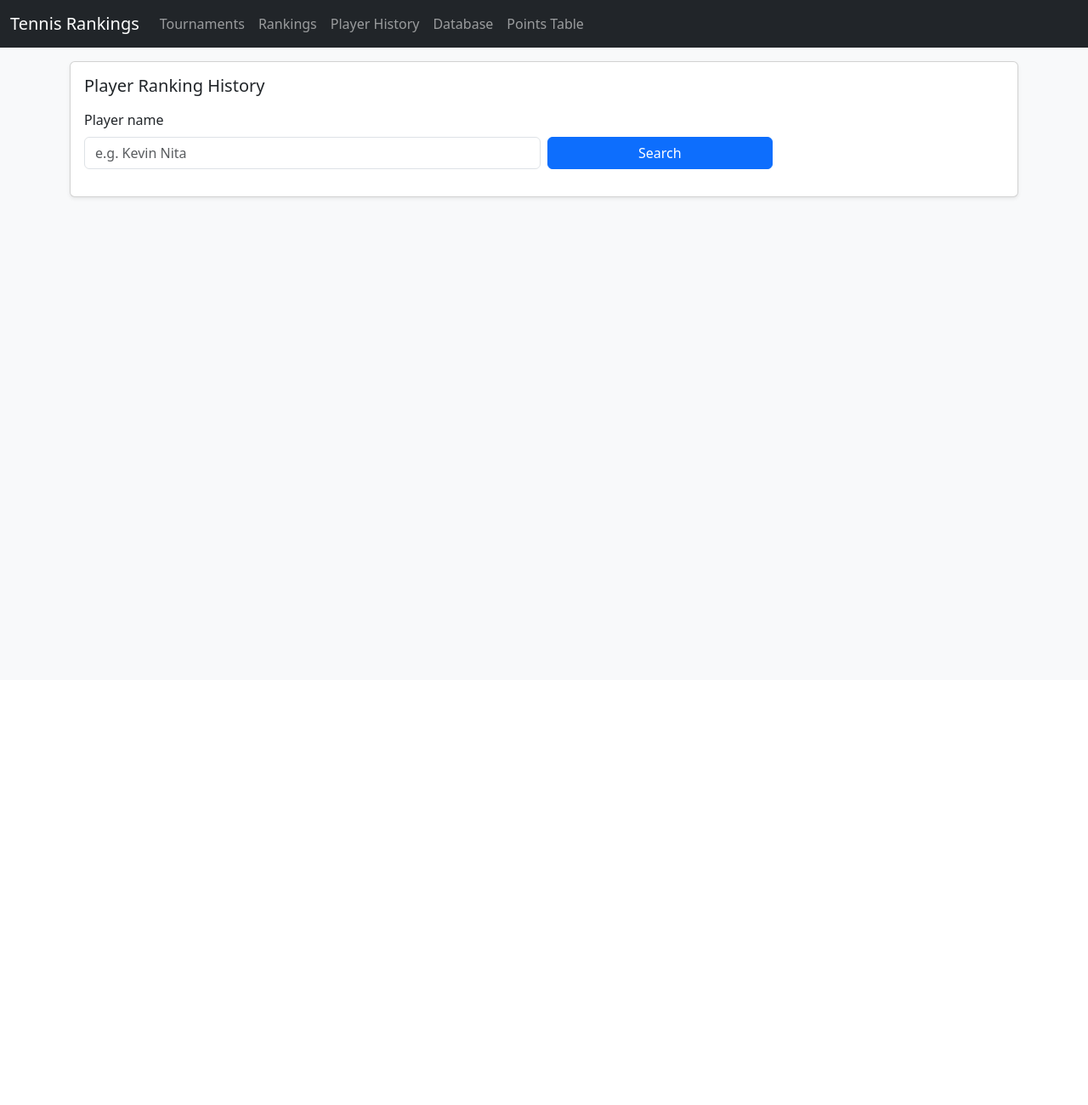
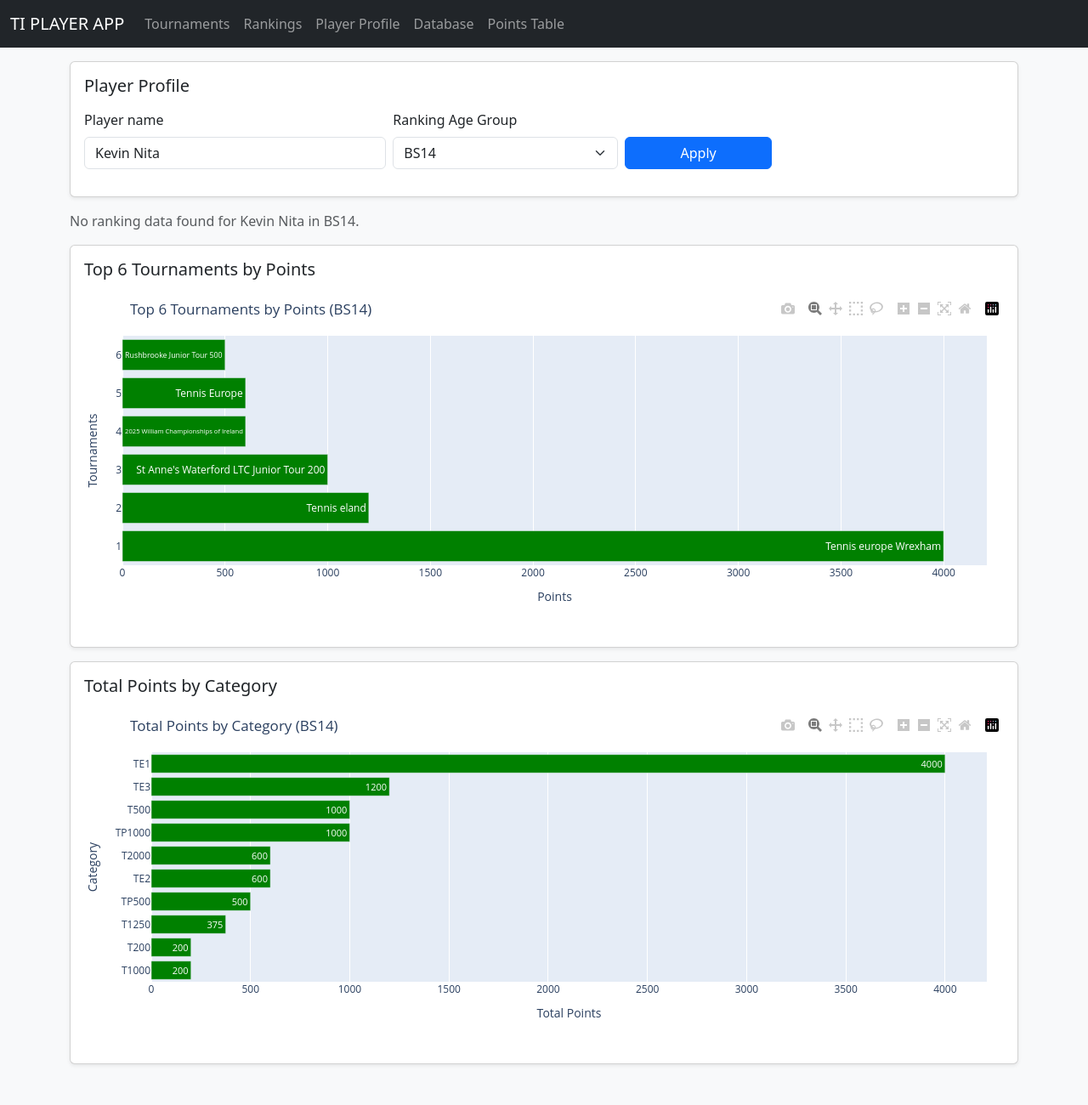
Before and after one commit to JohnNita83/tennis_ranking_app, a Flask app: page /player in a window 1280 px wide. Shown: the whole page at 85% size. Before the commit the page ends 235 px from the top, so only its background shows below. Run offline with Flask 3, Linux system fonts and the light colour scheme; data comes from the database, SQL or seed files in the repository; both versions use the stored data as it was after the commit; some libraries are stand-ins or nearby versions.

Commit message:
graphs in player profile

```diff
--- a/app.py
+++ b/app.py
@@ -18,6 +18,9 @@ from services.match import match_entries_to_rankings
 from utils.names import normalize_name
 from services.match import debug_matches
 from rapidfuzz import process
+import plotly.graph_objs as go
+import plotly.utils
+import json
 
 
 COOKIE_FILE = Path(__file__).with_name("cookie.txt")
@@ -232,6 +235,35 @@ def load_points_map():
     return result
 
 
+def load_player_weekly_ranks(player_name: str, age_group: str):
+    conn = get_db_connection()
+    cur = conn.cursor()
+    cur.execute(
+        "SELECT week, rank FROM rankings WHERE player = ? AND agegroup = ?",
+        (player_name, age_group)
+    )
+    rows = cur.fetchall()
+    conn.close()
+
+    # Normalize and sort by year/week extracted from "WEEK-YEAR"
+    def parse_week(w):
+        try:
+            w_str = str(w)
+            wk, yr = w_str.split("-")
+            return int(yr), int(wk)
+        except Exception:
+            return (0, 0)
+
+    rows_sorted = sorted(rows, key=lambda r: parse_week(r["week"]))
+    weeks = [r["week"] for r in rows_sorted]
+    ranks = [int(r["rank"]) for r in rows_sorted if r["rank"] is not None]
+
+    # Match lengths (skip rows without rank)
+    weeks = [r["week"] for r in rows_sorted if r["rank"] is not None]
+
+    return weeks, ranks
+
+
 def load_player_rankings(player_name: str, age_group: str) -> dict:
     """
     Return {week_label: rank_int} for given player + age_group from rankings DB.
@@ -277,9 +309,6 @@ def get_week_label_for_date(d: date) -> str:
 
 
 def build_tournament_view(player_name: str, age_group: str) -> dict:
-    """
-    Load tournaments for player, compute derived columns.
-    """
     ensure_tournaments_table()
     points_map = load_points_map()
     rankings_map = load_player_rankings(player_name, age_group)
@@ -306,7 +335,11 @@ def build_tournament_view(player_name: str, age_group: str) -> dict:
     total_won = 0
     total_lost = 0
     cat_counts = {code: 0 for code, _disp in POINT_COLUMNS}
-    cat_points = {code: 0 for code, _disp in POINT_COLUMNS}   # 👈 new dict
+    cat_points = {code: 0 for code, _disp in POINT_COLUMNS}
+
+    # initialise so they always exist
+    max_ranking_points = None
+    top6_tournaments = []
 
     for idx, r in enumerate(db_rows, start=1):
         row_id = r["id"]
@@ -323,37 +356,31 @@ def build_tournament_view(player_name: str, age_group: str) -> dict:
         if cat_code in cat_counts:
             cat_counts[cat_code] += 1
 
-        # Points from points_map
         pts = None
         if place is not None and cat_code and place in points_map:
             pts = points_map[place].get(cat_code)
 
-        # 👇 accumulate points per category
         if pts is not None and cat_code in cat_points:
             cat_points[cat_code] += pts
 
         points_list.append(pts if pts is not None else 0)
 
-        # RankingPoints = sum of top 6 points from rows up to this one
         top6 = sorted(points_list, reverse=True)[:6]
         ranking_points = sum(top6)
 
-        # Rank lookup logic (unchanged)
         rank_value = None
+        wk_label = None
+        next_week_date = None
+
         if end_date:
             try:
                 d = datetime.fromisoformat(end_date).date()
                 next_week_date = d + timedelta(days=7)
                 wk_label = get_week_label_for_date(next_week_date)
                 rank_value = rankings_map.get(wk_label)
-            except Exception as e:
-                print("Ranking lookup failed:", e)
+            except Exception:
                 rank_value = None
 
-        print("End date:", end_date, "Next week:", next_week_date, "Label:", wk_label)
-
-
-        # +/- diff vs previous
         diff = None
         arrow = None
         if rank_value is not None and prev_rank is not None:
@@ -392,26 +419,21 @@ def build_tournament_view(player_name: str, age_group: str) -> dict:
             "event_id": r["event_id"],
         })
 
-        # Mark top 6 points by position, not value
-        scored_rows = [(idx, r["points"]) for idx, r in enumerate(rows) if r["points"] is not None]
-        scored_rows.sort(key=lambda x: x[1], reverse=True)
-
-        # Take exactly the first 6 indices
-        top6_indices = {idx for idx, pts in scored_rows[:6]}
-
-        # Mark rows
-        for idx, r in enumerate(rows):
-            r["is_top6"] = idx in top6_indices
-
-        # Mark max ranking points
+    # 👉 after loop, compute max and top6 safely
+    if rows:
         max_ranking_points = max(
             (r["ranking_points"] for r in rows if r["ranking_points"] is not None),
             default=None
         )
-
         for r in rows:
             r["is_best_ranking_points"] = (r["ranking_points"] == max_ranking_points)
 
+        scored_rows = [(idx, r["points"]) for idx, r in enumerate(rows) if r["points"] is not None]
+        scored_rows.sort(key=lambda x: x[1], reverse=True)
+        top6_indices = {idx for idx, pts in scored_rows[:6]}
+        for idx, r in enumerate(rows):
+            r["is_top6"] = idx in top6_indices
+        top6_tournaments = [rows[idx] for idx, pts in scored_rows[:6]]
 
     total_matches = total_won + total_lost
     won_pct = (total_won / total_matches * 100) if total_matches > 0 else 0
@@ -427,7 +449,9 @@ def build_tournament_view(player_name: str, age_group: str) -> dict:
             "lost_pct": lost_pct,
         },
         "cat_counts": cat_counts,
-        "cat_points": cat_points,   # 👈 now returned
+        "cat_points": cat_points,
+        "max_ranking_points": max_ranking_points,
+        "top6_tournaments": top6_tournaments
     }
 
 
@@ -1230,7 +1254,9 @@ def entries(tournament_id):
 
 @app.route("/player")
 def player():
-    name = request.args.get("name", "").strip()
+    name = request.args.get("name", "Kevin Nita").strip()
+    age_group = request.args.get("age_group", "BS14")  # selected age group from query string
+
     if not name:
         # simple form on the same page
         return render_template("player.html", name=None, rows=[], age_groups=AGE_GROUPS)
@@ -1249,7 +1275,119 @@ def player():
     rows = cur.fetchall()
     conn.close()
 
-    return render_template("player.html", name=name, rows=rows, age_groups=AGE_GROUPS)
+    # --- Build weekly series for the selected age group ---
+    weeks = []
+    ranks = []
+    if age_group:
+        for r in rows:
+            if r["AgeGroup"] == age_group and r["Rank"] is not None:
+                weeks.append(r["Week"])
+                ranks.append(int(r["Rank"]))
+
+    plot_json = None
+    if weeks and ranks:
+        fig = go.Figure(
+        data=[
+            go.Scatter(
+                x=weeks,
+                y=ranks,
+                mode="lines+markers+text",   # include text labels
+                line=dict(color="green", width=3),
+                marker=dict(size=8),
+                text=ranks,                  # show rank numbers
+                textposition="top center"    # place labels above markers
+            )
+        ],
+        layout=go.Layout(
+            title=f"Ranking progress for {name} ({age_group})",
+            xaxis=dict(title="Week", tickangle=-45),
+            yaxis=dict(title="Rank", autorange="reversed"),  # rank #1 at top
+            margin=dict(l=40, r=20, t=50, b=80),
+            height=400
+        )
+    )
+
+        plot_json = json.dumps(fig, cls=plotly.utils.PlotlyJSONEncoder)
+
+
+    # Call your tournament helper
+    tournament_data = build_tournament_view(name, age_group)
+    # Debug: print top 6 tournaments and their points
+    print(f"\n=== Top 6 tournaments for {name} ({age_group}) ===")
+    for r in tournament_data["top6_tournaments"]:
+        print(f"{r['tournament_name']} → {r['points']}")
+
+
+    # Extract top 6 tournaments for bar chart
+    bar_plot_json = None
+    if tournament_data["top6_tournaments"]:   # only build chart if list is non-empty
+        names = [r["tournament_name"] for r in tournament_data["top6_tournaments"]]
+        points = [r["points"] for r in tournament_data["top6_tournaments"]]
+
+        bar_fig = go.Figure(
+            data=[go.Bar(
+                x=points,
+                y=list(range(1, len(points)+1)),
+                orientation="h",
+                marker=dict(color="green"),
+                text=names,                 # show points
+                textposition="inside"       # place labels at end of bar
+            )],
+            layout=go.Layout(
+                title=f"Top 6 Tournaments by Points ({age_group})",
+                xaxis=dict(title="Points",),
+                yaxis=dict(title="Tournaments"),
+                margin=dict(l=40, r=20, t=50, b=80),
+                height=400
+            )
+        )
+
+        bar_plot_json = json.dumps(bar_fig, cls=plotly.utils.PlotlyJSONEncoder)
+
+    # Category totals chart
+    cat_bar_plot_json = None
+    if tournament_data["cat_points"]:
+        # Filter out categories with 0 points
+        filtered = {c: p for c, p in tournament_data["cat_points"].items() if p > 0}
+
+        # Sort by points descending
+        sorted_cats = sorted(filtered.items(), key=lambda x: x[1], reverse=True)
+
+        categories = [c for c, _ in sorted_cats]
+        totals = [p for _, p in sorted_cats]
+
+        cat_fig = go.Figure(
+        data=[go.Bar(
+            y=categories,
+            x=totals,
+            orientation="h",
+            marker=dict(color="green"),   # ✅ green bars
+            text=totals,                  # ✅ show points
+            textposition="inside"        # ✅ place labels at end of bar
+        )],
+        layout=go.Layout(
+            title=f"Total Points by Category ({age_group})",
+            xaxis=dict(title="Total Points"),
+            yaxis=dict(title="Category", autorange="reversed"),  # largest at top
+            margin=dict(l=40, r=20, t=50, b=80),
+            height=400
+        )
+    )
+        cat_bar_plot_json = json.dumps(cat_fig, cls=plotly.utils.PlotlyJSONEncoder)
+
+
+    return render_template(
+        "player.html",
+        name=name,
+        age_group=age_group,
+        age_groups=AGE_GROUPS,
+        rows=rows,
+        plot_json=plot_json,
+        bar_plot_json=bar_plot_json,
+        cat_bar_plot_json=cat_bar_plot_json
+    )
+
+
 
 # Add this near the bottom of app.py, before app.run
 print("Registered routes:")
--- a/templates/base.html
+++ b/templates/base.html
@@ -16,7 +16,7 @@
   <body class="bg-light">
     <nav class="navbar navbar-expand-lg navbar-dark bg-dark mb-3">
       <div class="container-fluid">
-        <a class="navbar-brand" href="{{ url_for('home') }}">Tennis Rankings</a>
+        <a class="navbar-brand" href="{{ url_for('home') }}">TI PLAYER APP</a>
         <button
           class="navbar-toggler"
           type="button"
@@ -37,7 +37,7 @@
               <a class="nav-link" href="{{ url_for('rankings') }}">Rankings</a>
             </li>
             <li class="nav-item">
-              <a class="nav-link" href="{{ url_for('player') }}">Player History</a>
+              <a class="nav-link" href="{{ url_for('player') }}">Player Profile</a>
             </li>
             <li class="nav-item">
               <a class="nav-link" href="{{ url_for('database_admin') }}">Database</a>
@@ -142,5 +142,6 @@
     </main>
 
     <script src="https://cdn.jsdelivr.net/npm/bootstrap@5.3.3/dist/js/bootstrap.bundle.min.js"></script>
+    <script src="https://cdn.plot.ly/plotly-latest.min.js"></script>
   </body>
 </html>
--- a/templates/player.html
+++ b/templates/player.html
@@ -1,66 +1,84 @@
 {% extends "base.html" %}
 {% block content %}
-<div class="card shadow-sm">
+<!-- Load Plotly globally -->
+<script src="https://cdn.plot.ly/plotly-latest.min.js"></script>
+<div class="card shadow-sm mb-3">
   <div class="card-body">
-    <h5 class="card-title mb-3">Player Ranking History</h5>
+    <h5 class="card-title mb-3">Player Profile</h5>
 
-    <form
-      class="row g-2 mb-3"
-      method="get"
-      action="{{ url_for('player') }}"
-    >
-      <div class="col-12 col-md-6">
-        <label for="name" class="form-label">Player name</label>
+    <form class="row g-2 mb-3" method="get" action="{{ url_for('player') }}">
+      <div class="col-12 col-md-4">
+        <label class="form-label">Player name</label>
         <input
           type="text"
+          name="name"
           class="form-control"
-          id="name"
-          name="name"
-          placeholder="e.g. Kevin Nita"
-          value="{{ name or '' }}"
+          value="{{ name }}"
         />
       </div>
-      <div class="col-12 col-md-3 d-flex align-items-end">
-        <button type="submit" class="btn btn-primary w-100">
-          Search
-        </button>
+      <div class="col-12 col-md-3">
+        <label class="form-label">Ranking Age Group</label>
+        <select name="age_group" class="form-select">
+          {% for ag in age_groups %}
+          <option value="{{ ag }}" {% if ag == age_group %}selected{% endif %}>
+            {{ ag }}
+          </option>
+          {% endfor %}
+        </select>
+      </div>
+      <div class="col-12 col-md-2 d-flex align-items-end">
+        <button type="submit" class="btn btn-primary w-100">Apply</button>
       </div>
     </form>
-
-    {% if name and not rows %}
-    <p>No ranking history found for <strong>{{ name }}</strong>.</p>
-    {% endif %}
-
-    {% if rows %}
-    <h6 class="mb-3">Results for <strong>{{ name }}</strong></h6>
-
-    <div class="table-responsive" style="overflow-x: auto; white-space: nowrap;">
-      <table class="table table-striped table-sm align-middle">
-        <thead>
-          <tr>
-            <th>Week</th>
-            <th>AgeGroup</th>
-            <th>Rank</th>
-            <th>Player</th>
-            <th>Ranking points</th>
-            <th>Total points</th>
-          </tr>
-        </thead>
-        <tbody>
-          {% for r in rows %}
-          <tr>
-            <td>{{ r["Week"] }}</td>
-            <td>{{ r["AgeGroup"] }}</td>
-            <td>{{ r["Rank"] }}</td>
-            <td>{{ r["Player"] }}</td>
-            <td>{{ r["Ranking points"] }}</td>
-            <td>{{ r["Total points"] }}</td>
-          </tr>
-          {% endfor %}
-        </tbody>
-      </table>
-    </div>
-    {% endif %}
   </div>
 </div>
+<!-- ✅ Ranking over time chart section -->
+{% if plot_json %}
+<div class="card shadow-sm mb-3">
+  <div class="card-body">
+    <h5 class="card-title mb-3">Ranking Progress</h5>
+    <div id="rank-chart"></div>
+    <script src="https://cdn.plot.ly/plotly-latest.min.js"></script>
+    <script>
+      const fig = {{ plot_json | safe }};
+      Plotly.newPlot('rank-chart', fig.data, fig.layout, {responsive: true});
+    </script>
+  </div>
+</div>
+{% else %}
+<p class="text-muted">No ranking data found for {{ name }} in {{ age_group }}.</p>
+{% endif %}
+
+<!-- ✅ Top 6 tournaments bar chart -->
+{% if bar_plot_json %}
+<div class="card shadow-sm mb-3">
+  <div class="card-body">
+    <h5 class="card-title mb-3">Top 6 Tournaments by Points</h5>
+    <div id="bar-chart"></div>
+    <script>
+      const barFig = {{ bar_plot_json | safe }};
+      Plotly.newPlot('bar-chart', barFig.data, barFig.layout, {responsive: true});
+    </script>
+  </div>
+</div>
+{% else %}
+<p class="text-muted">No tournament points found for {{ age_group }}.</p>
+{% endif %}
+
+<!-- ✅ Tournament points by category -->
+{% if cat_bar_plot_json %}
+<div class="card shadow-sm mb-3">
+  <div class="card-body">
+    <h5 class="card-title mb-3">Total Points by Category</h5>
+    <div id="cat-bar-chart"></div>
+    <script>
+      const catFig = {{ cat_bar_plot_json | safe }};
+      Plotly.newPlot('cat-bar-chart', catFig.data, catFig.layout, {responsive: true});
+    </script>
+  </div>
+</div>
+{% endif %}
+
+
+
 {% endblock %}
```
Also changed, not shown: inspect_db.py (added, +25 -0 lines), rankings.db, your_database.db (added), 1 other file.
